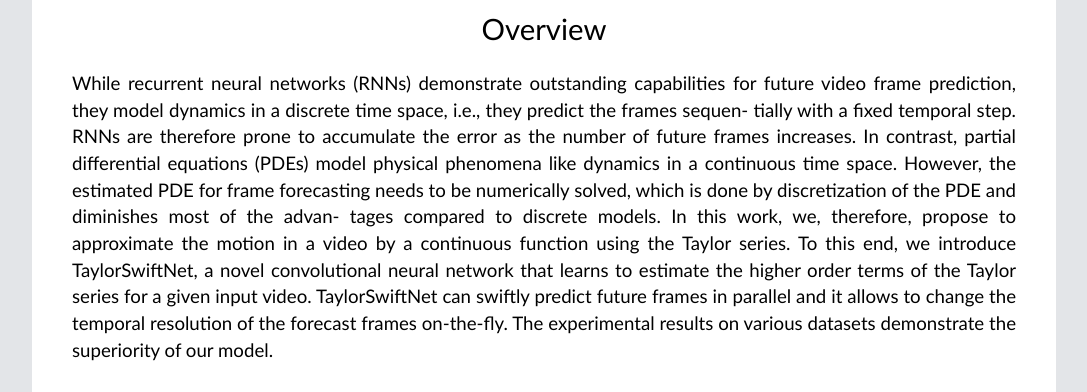
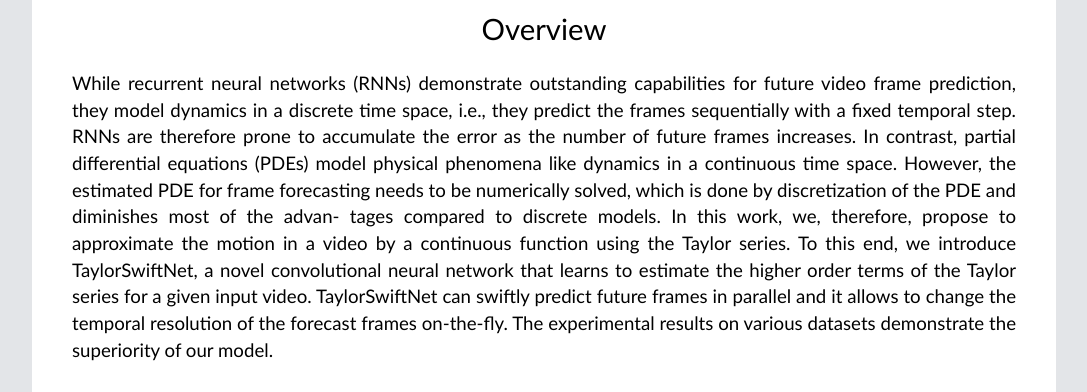
Before and after one commit to TaylorSwiftNet/TaylorSwiftNet.github.io, a plain HTML site: page index.html in a window 1280 px wide. Shown: the part 560-952 px from the top of the page, without its empty margins (96-1183 px from the left). Drawn offline with Linux system fonts and the light colour scheme.

Commit message:
fix a typo in abstract

```diff
--- a/index.html
+++ b/index.html
@@ -57,8 +57,8 @@
   <div class="title">Overview</div>
   <div class="body">
 While recurrent neural networks (RNNs) demonstrate outstanding capabilities for future video
-frame prediction, they model dynamics in a discrete time space, i.e., they predict the frames sequen-
-tially with a fixed temporal step. RNNs are therefore prone to accumulate the error as the number of
+frame prediction, they model dynamics in a discrete time space, i.e., they predict the frames sequentially
+    with a fixed temporal step. RNNs are therefore prone to accumulate the error as the number of
 future frames increases. In contrast, partial differential equations (PDEs) model physical phenomena
 like dynamics in a continuous time space. However, the estimated PDE for frame forecasting needs to
 be numerically solved, which is done by discretization of the PDE and diminishes most of the advan-
```
